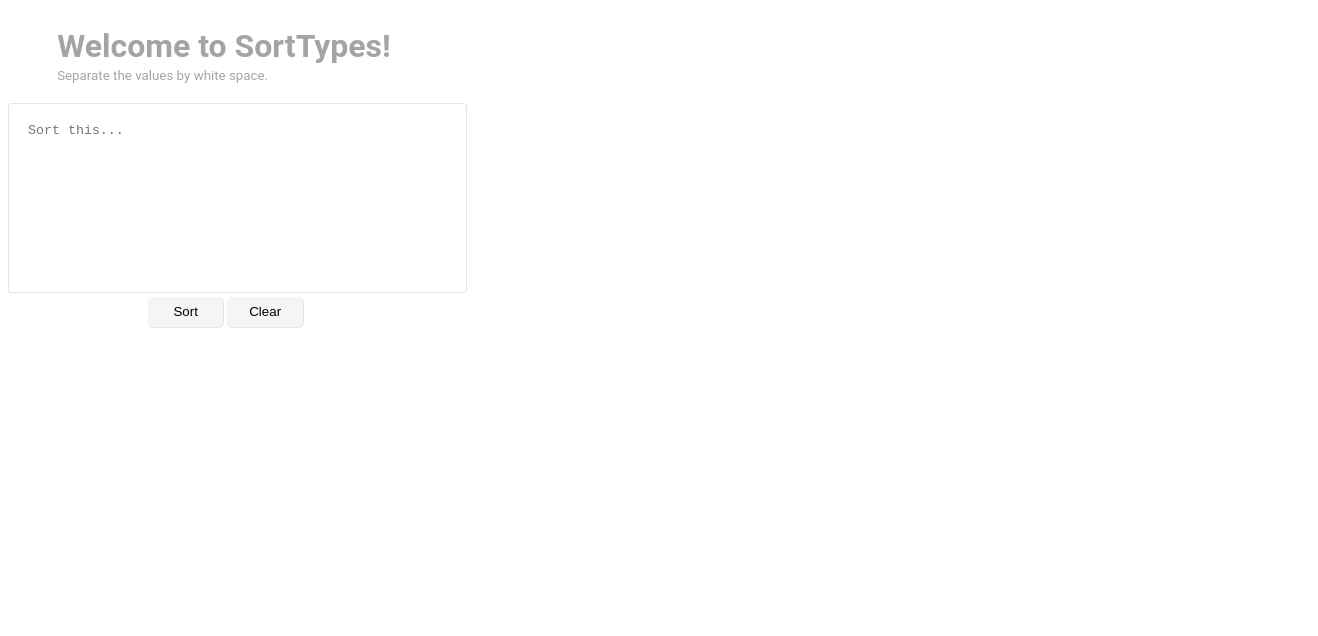
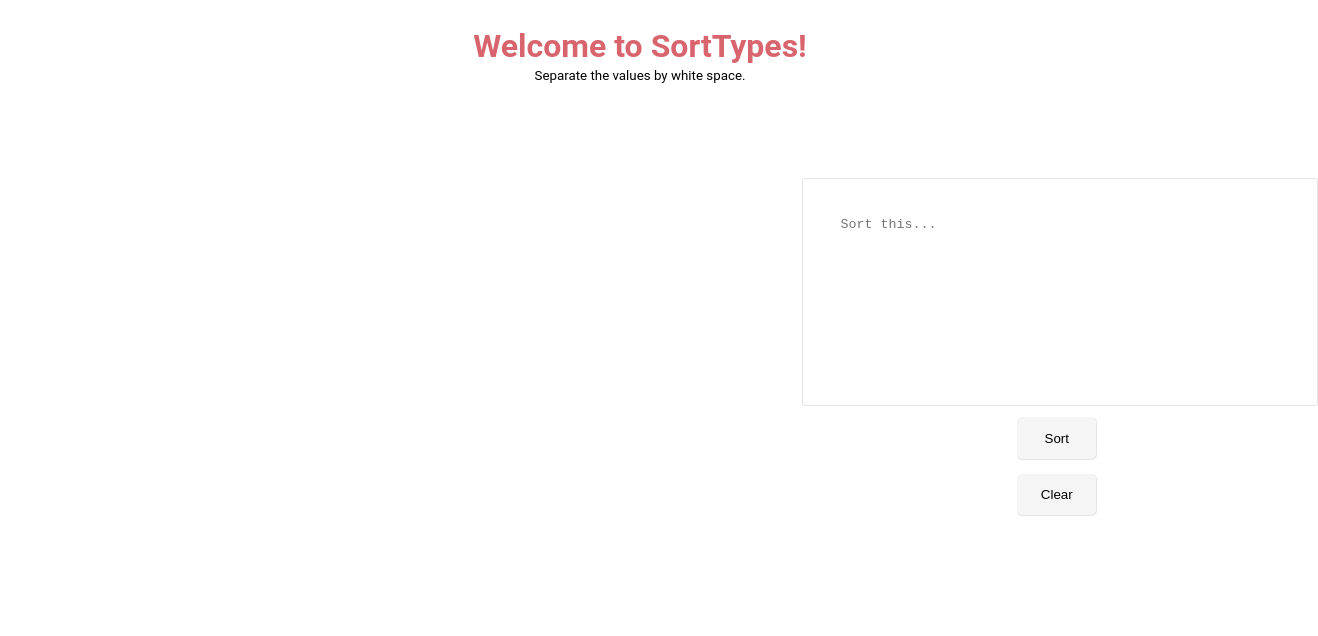
Before and after one commit to patricksouza/sortTypes, a plain HTML site: page index.html in a window 1280 px wide. Shown: the whole page, 1318 px wide, since content can reach past the window. Drawn offline with Linux system fonts and the light colour scheme.

Commit message:
[005] styling page

```diff
--- a/style.css
+++ b/style.css
@@ -1,12 +1,15 @@
 body {
   font-family: "Roboto", sans-serif;
-  color: #a4a4a4;
 }
 
 header.content-header {
   margin: 0;
   padding: 5mm;
-  padding-bottom: 0;
+  text-align: center;
+}
+
+header.content-header h1 {
+  color: #c7212eb2;
 }
 
 header.content-header small {
@@ -14,20 +17,22 @@ header.content-header small {
 }
 
 main.content-container {
-  margin: 0;
+  margin: 0 210mm;
   padding: 12mm;
-  padding-top: 5mm;
+  padding-top: 20mm;
 }
 
 header h1 {
   margin: 0 8mm;
 }
 
-main.content-container button {
+main.content-container button,
+section.section-content button {
   background-color: whitesmoke;
   border: none;
-  padding: 2mm;
-  width: 20mm;
+  padding: 3.5mm;
+  margin: 2mm 20mm;
+  width: 21mm;
   cursor: pointer;
   border-radius: 5px;
   box-shadow: 0.5px 0.5px 0.5px 0.5px rgba(0, 0, 0, 0.1);
@@ -44,13 +49,25 @@ main.content-container textarea:focus {
   outline: none;
   border: 1px solid rgba(0, 0, 0, 0.1);
   border-radius: 1mm;
-  padding: 5mm;
+  padding: 10mm;
+  padding-right: 15mm;
   box-shadow: none;
 }
 
 section.section-content {
-  margin: 0;
-  padding: 0;
+  margin: 0 200mm;
+  padding: 12mm;
+  padding-top: 5mm;
+}
+
+section.section-content button {
+  margin: 5mm 55mm;
+}
+
+section.section-content h2 {
+  text-align: center;
+  color: #c7212eb2;
+  margin-left: 20mm;
 }
 
 section.section-content ul {
@@ -64,6 +81,7 @@ section.section-content ul {
   width: 100mm;
   margin: 0 2mm;
   list-style: none;
+  text-align: center;
 }
 
 section.section-content li {
@@ -76,7 +94,8 @@ section.section-content li {
     width: 80mm;
     margin: 0 -12mm;
   }
-  main.content-container .button-group {
+  main.content-container .button-group,
+  section.section-content .button-group {
     margin: 0 0mm;
   }
 }
```
